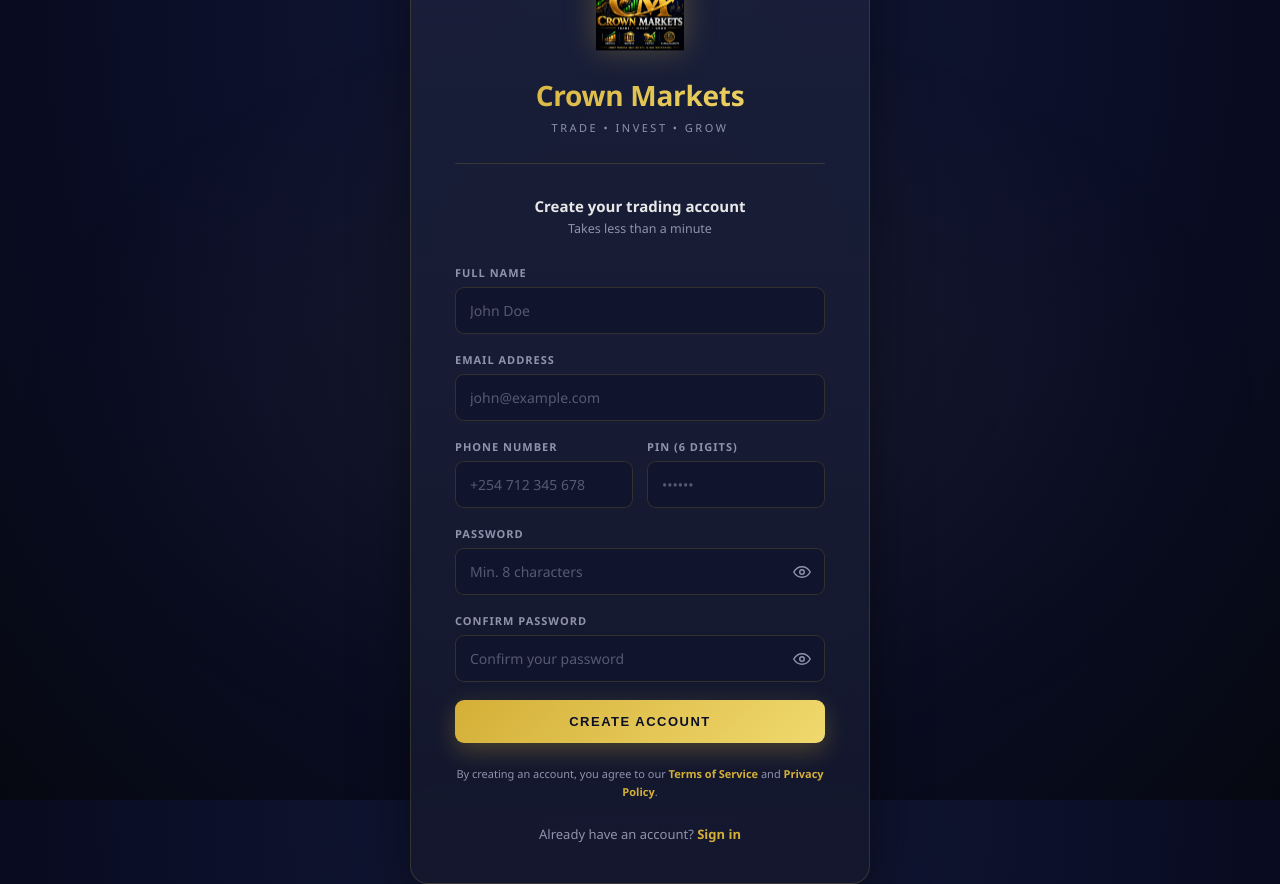
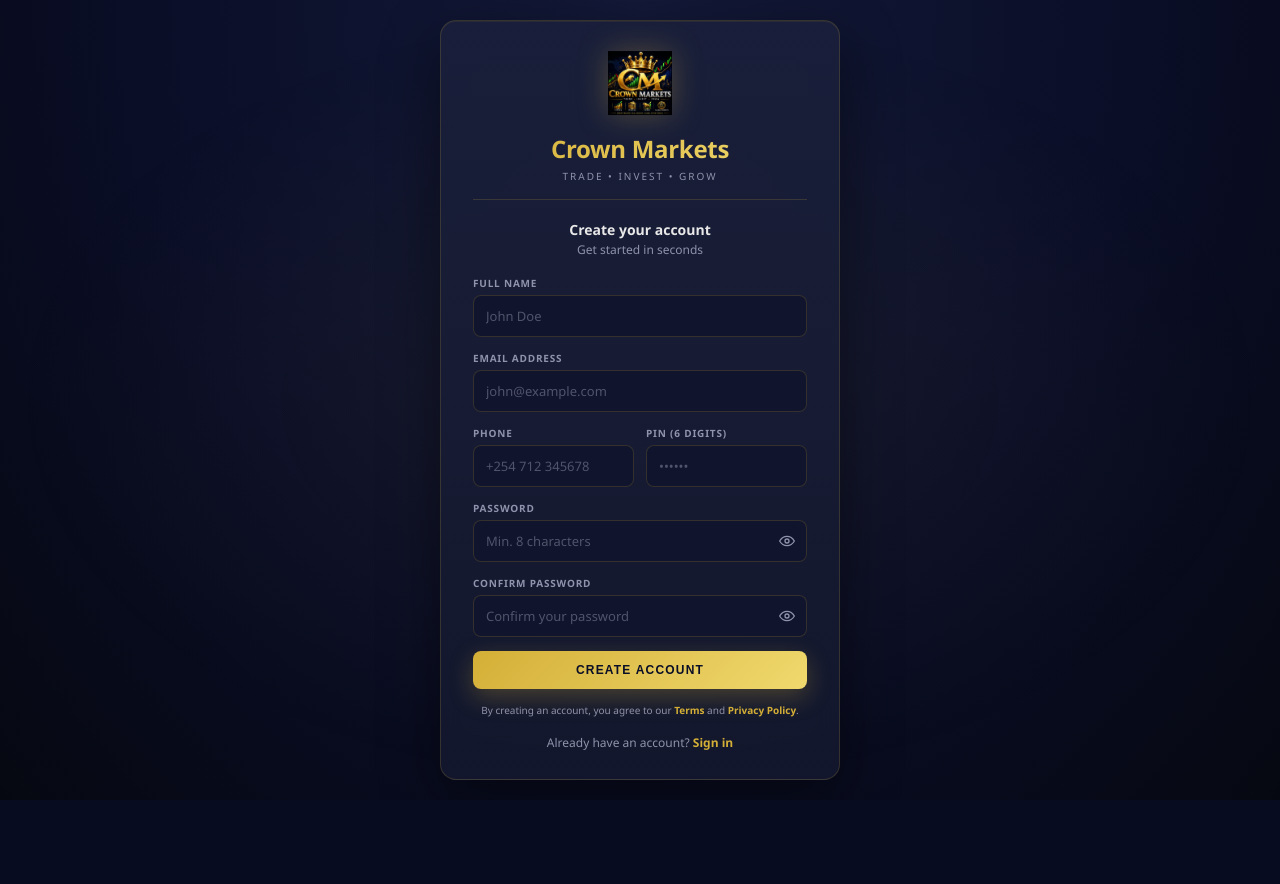
Before and after one commit to mubeakungu/crownmarkets-final, a Flask app: page /register in a window 1280 px wide. After the commit the page ends 800 px from the top, so only its background shows below. Run offline with Flask 3, Linux system fonts and the light colour scheme; some libraries are stand-ins or nearby versions.

Commit message:
Update register.html

```diff
--- a/templates/register.html
+++ b/templates/register.html
@@ -36,7 +36,7 @@
       display: flex;
       align-items: center;
       justify-content: center;
-      padding: 32px 20px;
+      padding: 24px 16px;
       position: relative;
       overflow-x: hidden;
     }
@@ -61,10 +61,10 @@
     .card {
       background: linear-gradient(180deg, rgba(26, 31, 58, 0.96), rgba(20, 24, 46, 0.92));
       border: 1px solid var(--border-subtle);
-      border-radius: 18px;
-      padding: 48px 44px 40px;
+      border-radius: 16px;
+      padding: 32px 32px 28px;
       width: 100%;
-      max-width: 460px;
+      max-width: 400px;
       backdrop-filter: blur(12px);
       box-shadow: 0 20px 60px rgba(0, 0, 0, 0.45), inset 0 1px 0 rgba(212, 175, 55, 0.08);
       transition: border-color 0.3s ease, box-shadow 0.3s ease;
@@ -77,72 +77,72 @@
     /* Logo Section */
     .logo-section {
       text-align: center;
-      margin-bottom: 32px;
-      padding-bottom: 28px;
+      margin-bottom: 20px;
+      padding-bottom: 16px;
       border-bottom: 1px solid var(--border-subtle);
     }
 
     .logo-image {
-      max-width: 88px;
+      max-width: 64px;
       height: auto;
-      margin-bottom: 18px;
+      margin-bottom: 10px;
       filter: drop-shadow(0 0 15px rgba(212, 175, 55, 0.3));
       animation: float 3s ease-in-out infinite;
     }
 
     @keyframes float {
       0%, 100% { transform: translateY(0px); }
-      50% { transform: translateY(-8px); }
+      50% { transform: translateY(-6px); }
     }
 
     .brand-name {
-      font-size: 28px;
+      font-size: 24px;
       font-weight: 700;
       background: linear-gradient(135deg, var(--primary-gold), var(--gold-bright));
       -webkit-background-clip: text;
       -webkit-text-fill-color: transparent;
       background-clip: text;
       letter-spacing: -0.3px;
-      margin-bottom: 6px;
+      margin-bottom: 4px;
     }
 
     .brand-tagline {
-      font-size: 11px;
+      font-size: 10px;
       color: var(--text-muted);
-      letter-spacing: 2.5px;
+      letter-spacing: 2px;
       text-transform: uppercase;
     }
 
     .subtitle {
       text-align: center;
-      font-size: 15px;
+      font-size: 14px;
       color: var(--text-light);
       font-weight: 600;
-      margin-bottom: 4px;
+      margin-bottom: 2px;
     }
 
     .subtitle-sub {
       text-align: center;
-      font-size: 12.5px;
+      font-size: 12px;
       color: var(--text-muted);
-      margin-bottom: 28px;
+      margin-bottom: 18px;
     }
 
     /* Alerts */
     .alert {
-      padding: 12px 14px;
+      padding: 10px 12px;
       border-radius: 8px;
-      margin-bottom: 18px;
+      margin-bottom: 14px;
       display: none;
       align-items: center;
       gap: 8px;
-      font-size: 13px;
+      font-size: 12px;
       line-height: 1.4;
       animation: slideIn 0.25s ease;
     }
 
     @keyframes slideIn {
-      from { opacity: 0; transform: translateY(-8px); }
+      from { opacity: 0; transform: translateY(-6px); }
       to { opacity: 1; transform: translateY(0); }
     }
 
@@ -160,22 +160,27 @@
 
     /* Form Groups */
     .form-group {
-      margin-bottom: 18px;
+      margin-bottom: 14px;
     }
 
     .form-row {
       display: grid;
       grid-template-columns: 1fr 1fr;
-      gap: 14px;
+      gap: 12px;
+      margin-bottom: 14px;
+    }
+
+    .form-row .form-group {
+      margin-bottom: 0;
     }
 
     label {
       display: block;
-      margin-bottom: 7px;
-      font-size: 11px;
+      margin-bottom: 5px;
+      font-size: 10px;
       color: var(--text-muted);
       text-transform: uppercase;
-      letter-spacing: 1px;
+      letter-spacing: 0.8px;
       font-weight: 600;
     }
 
@@ -185,22 +190,22 @@
 
     input {
       width: 100%;
-      padding: 13px 14px;
+      padding: 11px 12px;
       border: 1px solid var(--border-subtle);
       background: var(--field-bg);
       color: var(--text-light);
-      border-radius: 9px;
-      font-size: 14px;
+      border-radius: 8px;
+      font-size: 13px;
       transition: border-color 0.25s ease, box-shadow 0.25s ease, background 0.25s ease;
       font-family: inherit;
     }
 
     .field-wrap input {
-      padding-right: 44px;
+      padding-right: 40px;
     }
 
     input::placeholder {
-      color: rgba(143, 147, 171, 0.55);
+      color: rgba(143, 147, 171, 0.5);
     }
 
     input:focus {
@@ -223,7 +228,7 @@
       border: none;
       cursor: pointer;
       color: var(--text-muted);
-      padding: 8px;
+      padding: 6px;
       display: flex;
       align-items: center;
       justify-content: center;
@@ -236,32 +241,32 @@
     }
 
     .toggle-visibility svg {
-      width: 18px;
-      height: 18px;
+      width: 16px;
+      height: 16px;
     }
 
     .hint {
-      font-size: 11px;
+      font-size: 10px;
       color: var(--text-muted);
-      margin-top: 6px;
+      margin-top: 4px;
     }
 
     /* Button */
     .btn {
       width: 100%;
-      padding: 14px 20px;
+      padding: 12px 18px;
       background: linear-gradient(135deg, var(--primary-gold), var(--gold-bright));
       color: var(--dark-bg);
       border: none;
-      border-radius: 9px;
+      border-radius: 8px;
       font-weight: 700;
-      font-size: 13px;
+      font-size: 12px;
       cursor: pointer;
       text-transform: uppercase;
-      letter-spacing: 1.5px;
+      letter-spacing: 1.2px;
       transition: all 0.25s ease;
       box-shadow: 0 8px 24px rgba(212, 175, 55, 0.28);
-      margin-top: 8px;
+      margin-top: 6px;
       display: flex;
       align-items: center;
       justify-content: center;
@@ -285,8 +290,8 @@
     }
 
     .spinner {
-      width: 14px;
-      height: 14px;
+      width: 12px;
+      height: 12px;
       border: 2px solid rgba(10, 14, 39, 0.35);
       border-top-color: var(--dark-bg);
       border-radius: 50%;
@@ -301,8 +306,8 @@
     /* Links */
     .login-link {
       text-align: center;
-      margin-top: 24px;
-      font-size: 13px;
+      margin-top: 16px;
+      font-size: 12px;
       color: var(--text-muted);
     }
 
@@ -320,10 +325,10 @@
 
     /* Terms */
     .terms {
-      font-size: 11px;
+      font-size: 10px;
       color: var(--text-muted);
-      line-height: 1.6;
-      margin-top: 22px;
+      line-height: 1.5;
+      margin-top: 14px;
       text-align: center;
     }
 
@@ -338,23 +343,33 @@
     }
 
     /* Responsive */
-    @media (max-width: 560px) {
+    @media (max-width: 480px) {
+      body {
+        padding: 20px 12px;
+      }
+
       .card {
-        padding: 36px 24px 32px;
-        border-radius: 14px;
+        padding: 24px 20px 20px;
+        border-radius: 12px;
+        max-width: 100%;
       }
 
       .brand-name {
-        font-size: 24px;
+        font-size: 20px;
       }
 
       .form-row {
         grid-template-columns: 1fr;
-        gap: 18px;
+        gap: 14px;
+        margin-bottom: 14px;
       }
 
       .logo-image {
-        max-width: 72px;
+        max-width: 56px;
+      }
+
+      .subtitle {
+        font-size: 13px;
       }
     }
 
@@ -382,29 +397,31 @@
         <div class="brand-tagline">Trade • Invest • Grow</div>
       </div>
 
-      <div class="subtitle">Create your trading account</div>
-      <div class="subtitle-sub">Takes less than a minute</div>
+      <div class="subtitle">Create your account</div>
+      <div class="subtitle-sub">Get started in seconds</div>
 
       <!-- Alerts -->
       <div class="alert error" id="err" role="alert"></div>
       <div class="alert success" id="succ" role="status"></div>
 
       <form id="registerForm" novalidate>
-        <!-- Form -->
+        <!-- Full Name -->
         <div class="form-group">
           <label for="name">Full name</label>
           <input type="text" id="name" name="name" placeholder="John Doe" autocomplete="name" required>
         </div>
 
+        <!-- Email -->
         <div class="form-group">
           <label for="email">Email address</label>
           <input type="email" id="email" name="email" placeholder="john@example.com" autocomplete="email" required>
         </div>
 
+        <!-- Phone & PIN Row -->
         <div class="form-row">
           <div class="form-group">
-            <label for="phone">Phone number</label>
-            <input type="tel" id="phone" name="phone" placeholder="+254 712 345 678" autocomplete="tel" required>
+            <label for="phone">Phone</label>
+            <input type="tel" id="phone" name="phone" placeholder="+254 712 345678" autocomplete="tel" required>
           </div>
           <div class="form-group">
             <label for="pin">PIN (6 digits)</label>
@@ -412,6 +429,7 @@
           </div>
         </div>
 
+        <!-- Password -->
         <div class="form-group">
           <label for="pass">Password</label>
           <div class="field-wrap">
@@ -422,6 +440,7 @@
           </div>
         </div>
 
+        <!-- Confirm Password -->
         <div class="form-group">
           <label for="pass2">Confirm password</label>
           <div class="field-wrap">
@@ -441,7 +460,7 @@
 
       <!-- Terms -->
       <div class="terms">
-        By creating an account, you agree to our <a href="/terms">Terms of Service</a> and <a href="/privacy">Privacy Policy</a>.
+        By creating an account, you agree to our <a href="/terms">Terms</a> and <a href="/privacy">Privacy Policy</a>.
       </div>
 
       <!-- Login Link -->
```
